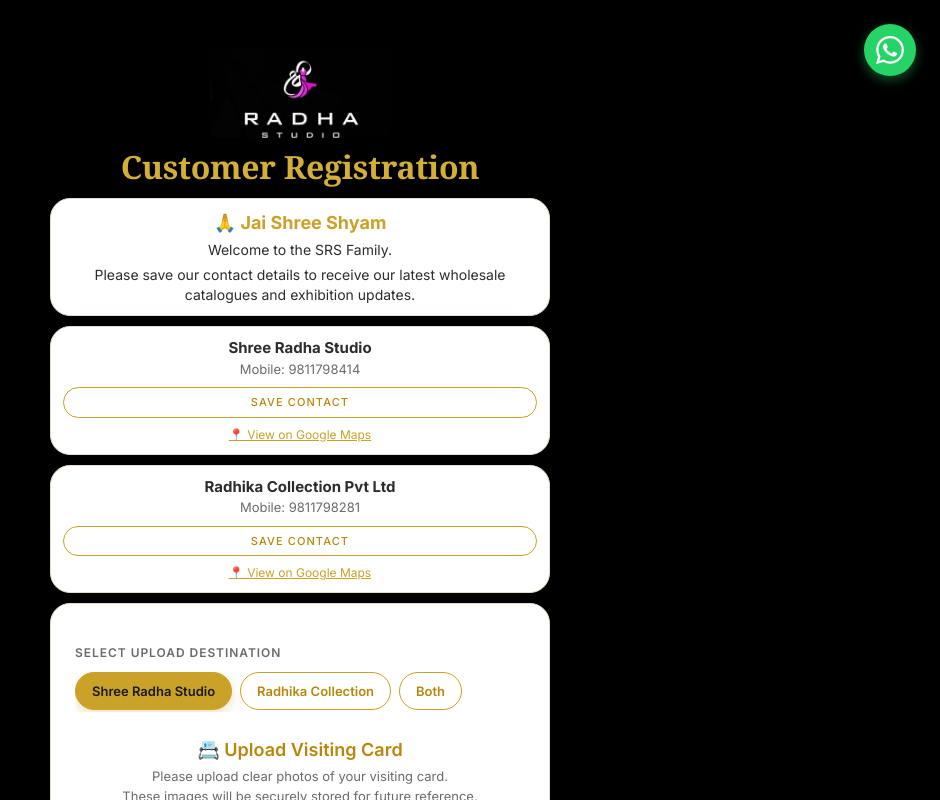
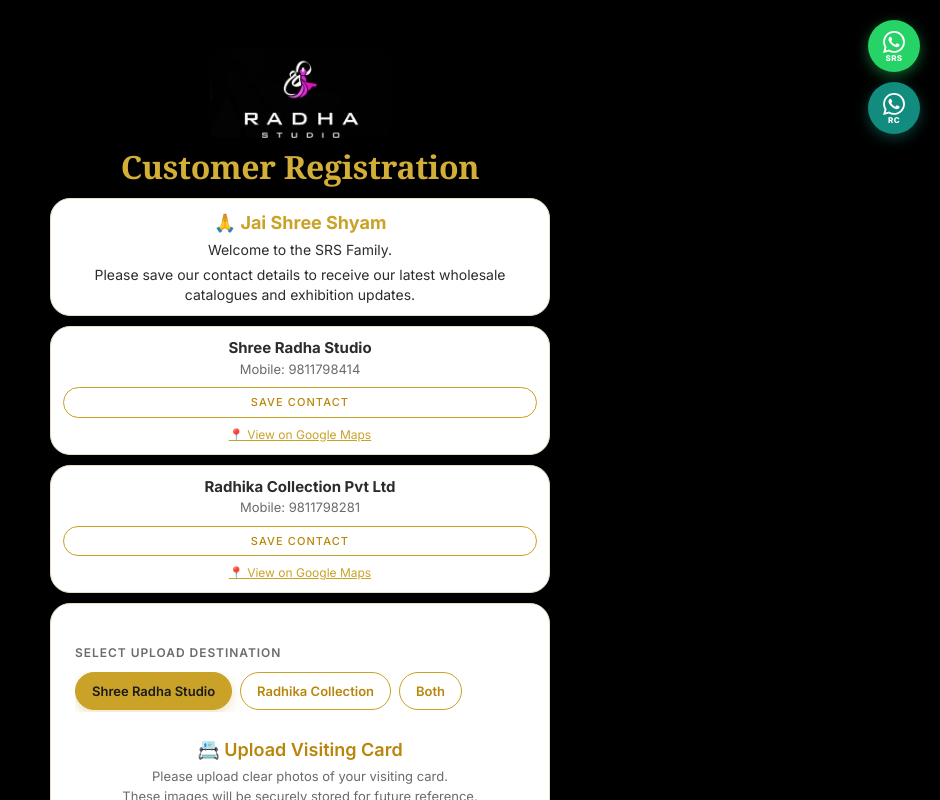
Before and after one commit to abhaysrsdev/SRS-EXHIBITION, a Next.js app: page / in a window 1280 px wide. Shown: the top 800 px of the page, without its empty margins (340-1280 px from the left). Built offline with nearby package versions, Linux system fonts and the light colour scheme.

Commit message:
feat: dual WhatsApp FABs - SRS (green) and Radhika (teal) with brand initials

```diff
--- a/components/WhatsAppButton.tsx
+++ b/components/WhatsAppButton.tsx
@@ -4,18 +4,100 @@
 
 export default function WhatsAppButton() {
   return (
+    <div
+      style={{
+        position: 'fixed',
+        top: 20,
+        right: 20,
+        display: 'flex',
+        flexDirection: 'column',
+        gap: 10,
+        zIndex: 9999,
+      }}
+    >
+      {/* ── SRS Button ── */}
       <a
-      id="whatsapp-float-btn"
-      href={getWhatsAppUrl()}
+        id="whatsapp-srs-btn"
+        href={getWhatsAppUrl('shree')}
         target="_blank"
         rel="noopener noreferrer"
-      className="whatsapp-float"
-      aria-label="Chat on WhatsApp"
-      title="Chat on WhatsApp"
+        aria-label="Message Shree Radha Studio on WhatsApp"
+        title="WhatsApp — Shree Radha Studio"
+        style={{
+          width: 52,
+          height: 52,
+          borderRadius: '50%',
+          background: '#25D366',
+          display: 'flex',
+          flexDirection: 'column',
+          alignItems: 'center',
+          justifyContent: 'center',
+          boxShadow: '0 4px 14px rgba(37,211,102,0.45)',
+          textDecoration: 'none',
+          transition: 'transform 0.2s ease, box-shadow 0.2s ease',
+          cursor: 'pointer',
+          gap: 1,
+        }}
+        onMouseEnter={e => {
+          (e.currentTarget as HTMLElement).style.transform = 'scale(1.12)';
+          (e.currentTarget as HTMLElement).style.boxShadow = '0 6px 18px rgba(37,211,102,0.55)';
+        }}
+        onMouseLeave={e => {
+          (e.currentTarget as HTMLElement).style.transform = 'scale(1)';
+          (e.currentTarget as HTMLElement).style.boxShadow = '0 4px 14px rgba(37,211,102,0.45)';
+        }}
       >
-      <svg viewBox="0 0 24 24" width="28" height="28" fill="white">
+        {/* WhatsApp icon */}
+        <svg viewBox="0 0 24 24" width="22" height="22" fill="white">
           <path d="M17.472 14.382c-.297-.149-1.758-.867-2.03-.967-.273-.099-.471-.148-.67.15-.197.297-.767.966-.94 1.164-.173.199-.347.223-.644.075-.297-.15-1.255-.463-2.39-1.475-.883-.788-1.48-1.761-1.653-2.059-.173-.297-.018-.458.13-.606.134-.133.298-.347.446-.52.149-.174.198-.298.298-.497.099-.198.05-.371-.025-.52-.075-.149-.669-1.612-.916-2.207-.242-.579-.487-.5-.669-.51-.173-.008-.371-.01-.57-.01-.198 0-.52.074-.792.372-.272.297-1.04 1.016-1.04 2.479 0 1.462 1.065 2.875 1.213 3.074.149.198 2.096 3.2 5.077 4.487.709.306 1.262.489 1.694.625.712.227 1.36.195 1.871.118.571-.085 1.758-.719 2.006-1.413.248-.694.248-1.289.173-1.413-.074-.124-.272-.198-.57-.347m-5.421 7.403h-.004a9.87 9.87 0 01-5.031-1.378l-.361-.214-3.741.982.998-3.648-.235-.374a9.86 9.86 0 01-1.51-5.26c.001-5.45 4.436-9.884 9.888-9.884 2.64 0 5.122 1.03 6.988 2.898a9.825 9.825 0 012.893 6.994c-.003 5.45-4.437 9.884-9.885 9.884m8.413-18.297A11.815 11.815 0 0012.05 0C5.495 0 .16 5.335.157 11.892c0 2.096.547 4.142 1.588 5.945L.057 24l6.305-1.654a11.882 11.882 0 005.683 1.448h.005c6.554 0 11.89-5.335 11.893-11.893a11.821 11.821 0 00-3.48-8.413Z" />
         </svg>
+        {/* SRS label */}
+        <span style={{ fontSize: 8, fontWeight: 800, color: 'white', letterSpacing: '0.04em', lineHeight: 1 }}>
+          SRS
+        </span>
       </a>
+
+      {/* ── Radhika Button ── */}
+      <a
+        id="whatsapp-radhika-btn"
+        href={getWhatsAppUrl('radhika')}
+        target="_blank"
+        rel="noopener noreferrer"
+        aria-label="Message Radhika Collection on WhatsApp"
+        title="WhatsApp — Radhika Collection"
+        style={{
+          width: 52,
+          height: 52,
+          borderRadius: '50%',
+          background: '#128C7E',
+          display: 'flex',
+          flexDirection: 'column',
+          alignItems: 'center',
+          justifyContent: 'center',
+          boxShadow: '0 4px 14px rgba(18,140,126,0.45)',
+          textDecoration: 'none',
+          transition: 'transform 0.2s ease, box-shadow 0.2s ease',
+          cursor: 'pointer',
+          gap: 1,
+        }}
+        onMouseEnter={e => {
+          (e.currentTarget as HTMLElement).style.transform = 'scale(1.12)';
+          (e.currentTarget as HTMLElement).style.boxShadow = '0 6px 18px rgba(18,140,126,0.55)';
+        }}
+        onMouseLeave={e => {
+          (e.currentTarget as HTMLElement).style.transform = 'scale(1)';
+          (e.currentTarget as HTMLElement).style.boxShadow = '0 4px 14px rgba(18,140,126,0.45)';
+        }}
+      >
+        {/* WhatsApp icon */}
+        <svg viewBox="0 0 24 24" width="22" height="22" fill="white">
+          <path d="M17.472 14.382c-.297-.149-1.758-.867-2.03-.967-.273-.099-.471-.148-.67.15-.197.297-.767.966-.94 1.164-.173.199-.347.223-.644.075-.297-.15-1.255-.463-2.39-1.475-.883-.788-1.48-1.761-1.653-2.059-.173-.297-.018-.458.13-.606.134-.133.298-.347.446-.52.149-.174.198-.298.298-.497.099-.198.05-.371-.025-.52-.075-.149-.669-1.612-.916-2.207-.242-.579-.487-.5-.669-.51-.173-.008-.371-.01-.57-.01-.198 0-.52.074-.792.372-.272.297-1.04 1.016-1.04 2.479 0 1.462 1.065 2.875 1.213 3.074.149.198 2.096 3.2 5.077 4.487.709.306 1.262.489 1.694.625.712.227 1.36.195 1.871.118.571-.085 1.758-.719 2.006-1.413.248-.694.248-1.289.173-1.413-.074-.124-.272-.198-.57-.347m-5.421 7.403h-.004a9.87 9.87 0 01-5.031-1.378l-.361-.214-3.741.982.998-3.648-.235-.374a9.86 9.86 0 01-1.51-5.26c.001-5.45 4.436-9.884 9.888-9.884 2.64 0 5.122 1.03 6.988 2.898a9.825 9.825 0 012.893 6.994c-.003 5.45-4.437 9.884-9.885 9.884m8.413-18.297A11.815 11.815 0 0012.05 0C5.495 0 .16 5.335.157 11.892c0 2.096.547 4.142 1.588 5.945L.057 24l6.305-1.654a11.882 11.882 0 005.683 1.448h.005c6.554 0 11.89-5.335 11.893-11.893a11.821 11.821 0 00-3.48-8.413Z" />
+        </svg>
+        {/* RC label */}
+        <span style={{ fontSize: 8, fontWeight: 800, color: 'white', letterSpacing: '0.04em', lineHeight: 1 }}>
+          RC
+        </span>
+      </a>
+    </div>
   );
 }
--- a/lib/utils.ts
+++ b/lib/utils.ts
@@ -27,7 +27,14 @@
   document.body.removeChild(link);
 }
 
-export function getWhatsAppUrl(): string {
+export function getWhatsAppUrl(firm: 'shree' | 'radhika' = 'shree'): string {
+  if (firm === 'radhika') {
+    const number = process.env.NEXT_PUBLIC_RADHIKA_WHATSAPP_NUMBER ?? '919811798281';
+    const message =
+      process.env.NEXT_PUBLIC_RADHIKA_WHATSAPP_MESSAGE ??
+      'Hi%20I%20visited%20your%20Radhika%20Collection%20exhibition';
+    return `https://wa.me/${number}?text=${message}`;
+  }
   const number = process.env.NEXT_PUBLIC_WHATSAPP_NUMBER ?? '919811798414';
   const message =
     process.env.NEXT_PUBLIC_WHATSAPP_MESSAGE ??
```
Lines whose indentation alone changed are shown as unchanged.
